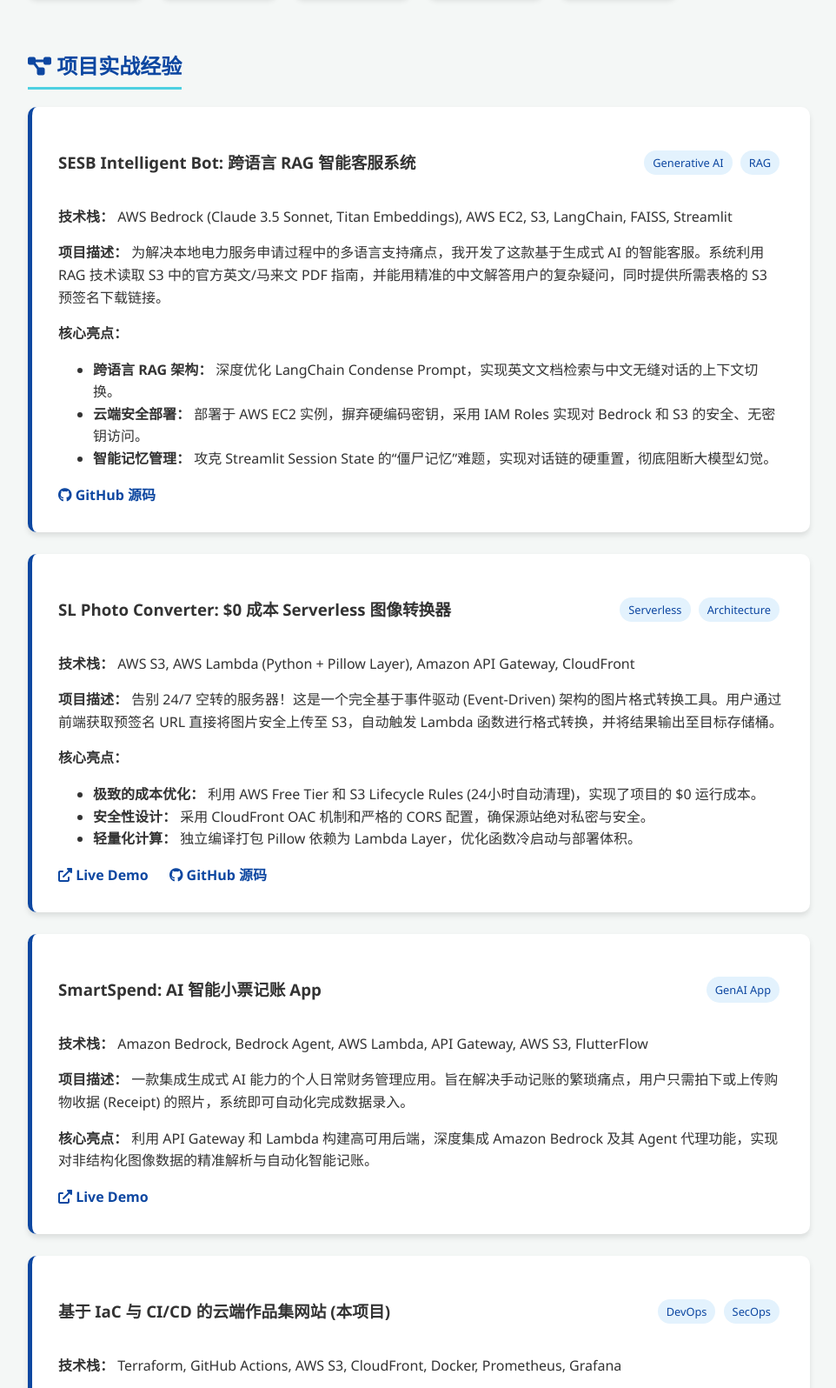
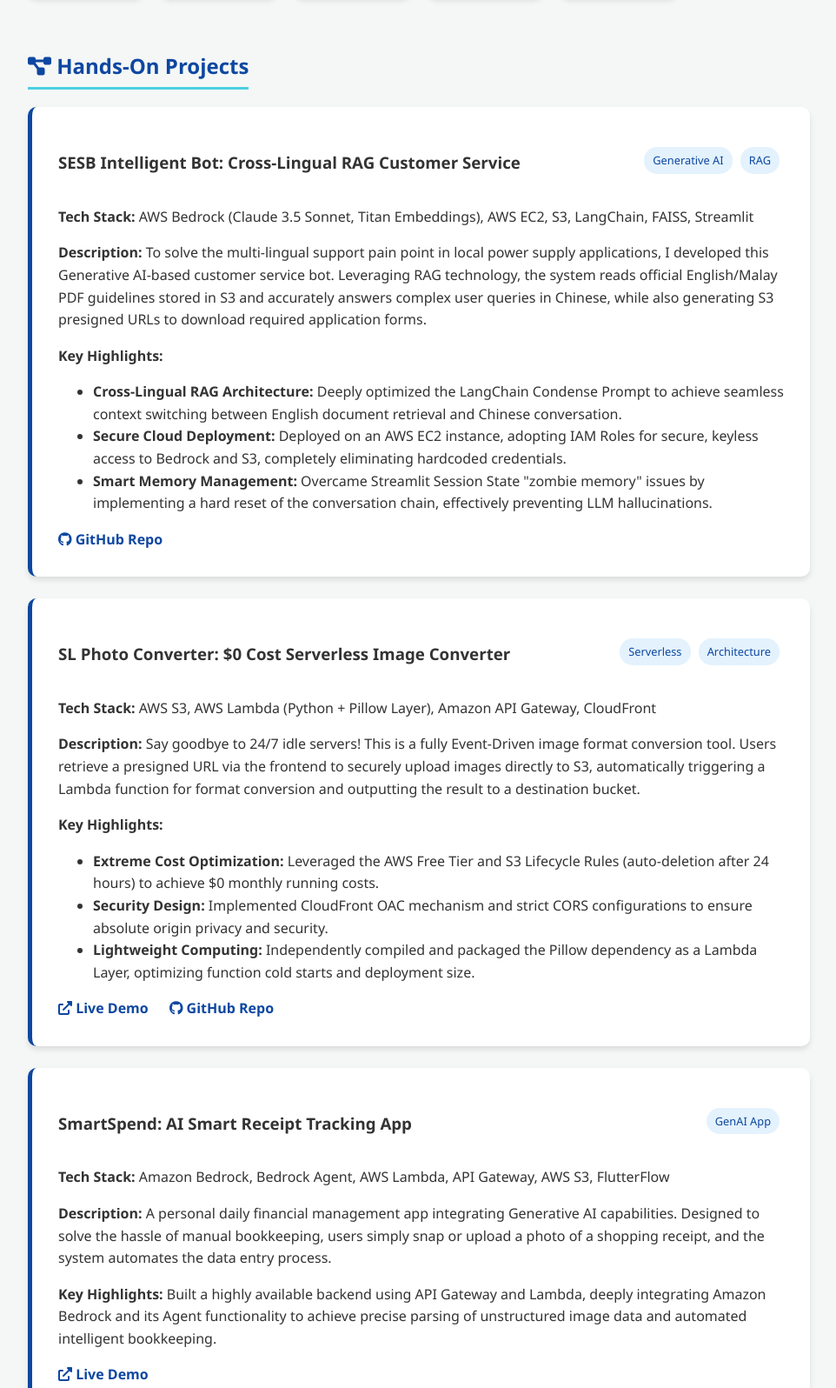
Before and after one commit to Shieliang/my-devops-portfolio, a plain HTML site: page src/index.html in a window 1280 px wide. Shown: the part 1204-2800 px from the top of the page at 87% size, without its empty margins (158-1120 px from the left). Drawn offline with Linux system fonts and the light colour scheme.

Commit message:
feat: translate entire portfolio to professional English for KL job market

```diff
--- a/src/index.html
+++ b/src/index.html
@@ -1,15 +1,15 @@
 <!DOCTYPE html>
-<html lang="zh-CN">
+<html lang="en">
 <head>
     <meta charset="UTF-8">
     <meta name="viewport" content="width=device-width, initial-scale=1.0">
     <title>Shieliang's DevOps Portfolio</title>
     <link rel="stylesheet" href="https://cdnjs.cloudflare.com/ajax/libs/font-awesome/6.0.0/css/all.min.css">
     <style>
-        /* 1. 基础全局样式 */
+        /* 1. Base Styles */
         :root {
-            --primary-color: #0d47a1; /* 深蓝色，代表云和信任 */
-            --secondary-color: #4dd0e1; /* 浅蓝色，代表速度和创新 */
+            --primary-color: #0d47a1; /* Deep blue for cloud and trust */
+            --secondary-color: #4dd0e1; /* Light blue for speed and innovation */
             --bg-color: #f4f7f6;
             --text-color: #333;
             --card-bg: #fff;
@@ -23,7 +23,7 @@
             line-height: 1.6;
         }
 
-        /* 2. 头部 (Hero Section) */
+        /* 2. Hero Section */
         header {
             background: linear-gradient(135deg, var(--primary-color) 0%, var(--secondary-color) 100%);
             color: white;
@@ -42,7 +42,7 @@
             opacity: 0.9;
         }
 
-        /* 3. 主体内容布局 */
+        /* 3. Main Container Layout */
         .container {
             max-width: 900px;
             margin: 40px auto;
@@ -60,7 +60,7 @@
             color: var(--primary-color);
         }
 
-        /* 4. 技能卡片 (Skills) */
+        /* 4. Skills Grid */
         .skills-grid {
             display: grid;
             grid-template-columns: repeat(auto-fit, minmax(120px, 1fr));
@@ -86,7 +86,7 @@
             margin-bottom: 10px;
         }
 
-        /* 5. 项目展示 (Project) */
+        /* 5. Project Cards */
         .project-card {
             background-color: var(--card-bg);
             padding: 30px;
@@ -108,9 +108,11 @@
             border-radius: 15px;
             font-size: 0.8rem;
             margin-right: 5px;
+            display: inline-block;
+            margin-bottom: 5px;
         }
 
-        /* 6. 联系方式 (Contact) */
+        /* 6. Contact Links */
         .contact-links {
             text-align: center;
             margin-top: 30px;
@@ -122,30 +124,35 @@
             font-size: 1.5rem;
             margin: 0 15px;
             transition: color 0.3s ease;
+            display: inline-flex;
+            align-items: center;
+            gap: 8px;
         }
 
         .contact-links a:hover {
             color: var(--secondary-color);
         }
 
-        /* 7. 响应式布局 (手机) */
+        /* 7. Responsive Design */
         @media (max-width: 600px) {
             header h1 { font-size: 2rem; }
             .container { margin: 20px auto; }
             .project-header { flex-direction: column; align-items: flex-start; }
+            .contact-links { display: flex; flex-direction: column; gap: 15px; }
+            .contact-links a { margin: 0; justify-content: center; }
         }
     </style>
 </head>
 <body>
 
     <header>
-        <h1>Shieliang</h1>
+        <h1>Shieliang Yong</h1>
         <p>Junior DevOps Engineer | Cloud Enthusiast</p>
     </header>
 
     <div class="container">
         <section id="about">
-            <h2><i class="fas fa-user"></i> 关于我 / About Me</h2>
+            <h2><i class="fas fa-user"></i> About Me</h2>
 
             <p style="font-size: 1.2rem; font-weight: bold; margin-bottom: 15px;">
                 <i class="fab fa-aws" style="color: #FF9900;"></i> AWS Certified Cloud & AI Practitioner | Junior Engineer
@@ -156,8 +163,8 @@
             </p>
 
             <p style="margin-top: 15px; color: #555;">
-                <i class="fab fa-windows" style="color: #0078D6;"></i> Working primarily in <strong>Windows 11 + WSL 2</strong> environment. <br>
-                <i class="fab fa-linux" style="color: #FCC624;"></i> 擅长解决“它在我的电脑上明明可以跑”的经典难题。
+                <i class="fab fa-windows" style="color: #0078D6;"></i> Working primarily in a <strong>Windows 11 + WSL 2</strong> environment. <br>
+                <i class="fab fa-linux" style="color: #FCC624;"></i> Expert at troubleshooting the classic <em>"It works on my machine"</em> dilemma.
             </p>
 
             <div style="margin-top: 20px; background-color: #f8f9fa; border-left: 4px solid #FF9900; padding: 12px 15px; border-radius: 0 4px 4px 0;">
@@ -168,7 +175,7 @@
         </section>
 
         <section id="skills">
-            <h2><i class="fas fa-tools"></i> 核心技能包</h2>
+            <h2><i class="fas fa-tools"></i> Core Skills</h2>
             <div class="skills-grid">
                 <div class="skill-item">
                     <i class="fab fa-aws" style="color: #FF9900;"></i>
@@ -184,7 +191,7 @@
                 </div>
                 <div class="skill-item">
                     <i class="fab fa-docker" style="color: #2496ed;"></i>
-                    <p>Docker / Docker Compose</p>
+                    <p>Docker / Compose</p>
                 </div>
                 <div class="skill-item">
                     <i class="fab fa-linux"></i>
@@ -198,7 +205,6 @@
                     <i class="fas fa-chart-line"></i>
                     <p>Monitoring (Grafana)</p>
                 </div>
-
                 <div class="skill-item">
                     <i class="fas fa-brain" style="color: #9c27b0;"></i>
                     <p>Generative AI & RAG</p>
@@ -219,61 +225,61 @@
         </section>
 
         <section id="project">
-            <h2><i class="fas fa-project-diagram"></i> 项目实战经验</h2>
+            <h2><i class="fas fa-project-diagram"></i> Hands-On Projects</h2>
 
             <div class="project-card" style="margin-bottom: 25px;">
                 <div class="project-header">
-                    <h3>SESB Intelligent Bot: 跨语言 RAG 智能客服系统</h3>
+                    <h3>SESB Intelligent Bot: Cross-Lingual RAG Customer Service</h3>
                     <div>
                         <span class="tag">Generative AI</span>
                         <span class="tag">RAG</span>
                     </div>
                 </div>
-                <p><strong>技术栈：</strong> AWS Bedrock (Claude 3.5 Sonnet, Titan Embeddings), AWS EC2, S3, LangChain, FAISS, Streamlit</p>
-                <p><strong>项目描述：</strong> 为解决本地电力服务申请过程中的多语言支持痛点，我开发了这款基于生成式 AI 的智能客服。系统利用 RAG 技术读取 S3 中的官方英文/马来文 PDF 指南，并能用精准的中文解答用户的复杂疑问，同时提供所需表格的 S3 预签名下载链接。</p>
-                <p><strong>核心亮点：</strong>
+                <p><strong>Tech Stack:</strong> AWS Bedrock (Claude 3.5 Sonnet, Titan Embeddings), AWS EC2, S3, LangChain, FAISS, Streamlit</p>
+                <p><strong>Description:</strong> To solve the multi-lingual support pain point in local power supply applications, I developed this Generative AI-based customer service bot. Leveraging RAG technology, the system reads official English/Malay PDF guidelines stored in S3 and accurately answers complex user queries in Chinese, while also generating S3 presigned URLs to download required application forms.</p>
+                <p><strong>Key Highlights:</strong>
                     <ul>
-                        <li><strong>跨语言 RAG 架构：</strong> 深度优化 LangChain Condense Prompt，实现英文文档检索与中文无缝对话的上下文切换。</li>
-                        <li><strong>云端安全部署：</strong> 部署于 AWS EC2 实例，摒弃硬编码密钥，采用 IAM Roles 实现对 Bedrock 和 S3 的安全、无密钥访问。</li>
-                        <li><strong>智能记忆管理：</strong> 攻克 Streamlit Session State 的“僵尸记忆”难题，实现对话链的硬重置，彻底阻断大模型幻觉。</li>
+                        <li><strong>Cross-Lingual RAG Architecture:</strong> Deeply optimized the LangChain Condense Prompt to achieve seamless context switching between English document retrieval and Chinese conversation.</li>
+                        <li><strong>Secure Cloud Deployment:</strong> Deployed on an AWS EC2 instance, adopting IAM Roles for secure, keyless access to Bedrock and S3, completely eliminating hardcoded credentials.</li>
+                        <li><strong>Smart Memory Management:</strong> Overcame Streamlit Session State "zombie memory" issues by implementing a hard reset of the conversation chain, effectively preventing LLM hallucinations.</li>
                     </ul>
                 </p>
                 <div style="margin-top: 15px;">
-                    <a href="https://github.com/Shieliang/SESB_Chatbot" target="_blank" style="color: var(--primary-color); text-decoration: none; font-weight: bold;"><i class="fab fa-github"></i> GitHub 源码</a>
+                    <a href="https://github.com/Shieliang/SESB_Chatbot" target="_blank" style="color: var(--primary-color); text-decoration: none; font-weight: bold;"><i class="fab fa-github"></i> GitHub Repo</a>
                 </div>
             </div>
 
             <div class="project-card" style="margin-bottom: 25px;">
                 <div class="project-header">
-                    <h3>SL Photo Converter: $0 成本 Serverless 图像转换器</h3>
+                    <h3>SL Photo Converter: $0 Cost Serverless Image Converter</h3>
                     <div>
                         <span class="tag">Serverless</span>
                         <span class="tag">Architecture</span>
                     </div>
                 </div>
-                <p><strong>技术栈：</strong> AWS S3, AWS Lambda (Python + Pillow Layer), Amazon API Gateway, CloudFront</p>
-                <p><strong>项目描述：</strong> 告别 24/7 空转的服务器！这是一个完全基于事件驱动 (Event-Driven) 架构的图片格式转换工具。用户通过前端获取预签名 URL 直接将图片安全上传至 S3，自动触发 Lambda 函数进行格式转换，并将结果输出至目标存储桶。</p>
-                <p><strong>核心亮点：</strong>
+                <p><strong>Tech Stack:</strong> AWS S3, AWS Lambda (Python + Pillow Layer), Amazon API Gateway, CloudFront</p>
+                <p><strong>Description:</strong> Say goodbye to 24/7 idle servers! This is a fully Event-Driven image format conversion tool. Users retrieve a presigned URL via the frontend to securely upload images directly to S3, automatically triggering a Lambda function for format conversion and outputting the result to a destination bucket.</p>
+                <p><strong>Key Highlights:</strong>
                     <ul>
-                        <li><strong>极致的成本优化：</strong> 利用 AWS Free Tier 和 S3 Lifecycle Rules (24小时自动清理)，实现了项目的 $0 运行成本。</li>
-                        <li><strong>安全性设计：</strong> 采用 CloudFront OAC 机制和严格的 CORS 配置，确保源站绝对私密与安全。</li>
-                        <li><strong>轻量化计算：</strong> 独立编译打包 Pillow 依赖为 Lambda Layer，优化函数冷启动与部署体积。</li>
+                        <li><strong>Extreme Cost Optimization:</strong> Leveraged the AWS Free Tier and S3 Lifecycle Rules (auto-deletion after 24 hours) to achieve $0 monthly running costs.</li>
+                        <li><strong>Security Design:</strong> Implemented CloudFront OAC mechanism and strict CORS configurations to ensure absolute origin privacy and security.</li>
+                        <li><strong>Lightweight Computing:</strong> Independently compiled and packaged the Pillow dependency as a Lambda Layer, optimizing function cold starts and deployment size.</li>
                     </ul>
                 </p>
                 <div style="margin-top: 15px;">
                     <a href="https://dm8g57umos2n0.cloudfront.net/" target="_blank" style="color: var(--primary-color); text-decoration: none; margin-right: 20px; font-weight: bold;"><i class="fas fa-external-link-alt"></i> Live Demo</a>
-                    <a href="https://github.com/Shieliang/SL_Photo_Converter" target="_blank" style="color: var(--primary-color); text-decoration: none; font-weight: bold;"><i class="fab fa-github"></i> GitHub 源码</a>
+                    <a href="https://github.com/Shieliang/SL_Photo_Converter" target="_blank" style="color: var(--primary-color); text-decoration: none; font-weight: bold;"><i class="fab fa-github"></i> GitHub Repo</a>
                 </div>
             </div>
 
             <div class="project-card" style="margin-bottom: 25px;">
                 <div class="project-header">
-                    <h3>SmartSpend: AI 智能小票记账 App</h3>
+                    <h3>SmartSpend: AI Smart Receipt Tracking App</h3>
                     <span class="tag">GenAI App</span>
                 </div>
-                <p><strong>技术栈：</strong> Amazon Bedrock, Bedrock Agent, AWS Lambda, API Gateway, AWS S3, FlutterFlow</p>
-                <p><strong>项目描述：</strong> 一款集成生成式 AI 能力的个人日常财务管理应用。旨在解决手动记账的繁琐痛点，用户只需拍下或上传购物收据 (Receipt) 的照片，系统即可自动化完成数据录入。</p>
-                <p><strong>核心亮点：</strong> 利用 API Gateway 和 Lambda 构建高可用后端，深度集成 Amazon Bedrock 及其 Agent 代理功能，实现对非结构化图像数据的精准解析与自动化智能记账。</p>
+                <p><strong>Tech Stack:</strong> Amazon Bedrock, Bedrock Agent, AWS Lambda, API Gateway, AWS S3, FlutterFlow</p>
+                <p><strong>Description:</strong> A personal daily financial management app integrating Generative AI capabilities. Designed to solve the hassle of manual bookkeeping, users simply snap or upload a photo of a shopping receipt, and the system automates the data entry process.</p>
+                <p><strong>Key Highlights:</strong> Built a highly available backend using API Gateway and Lambda, deeply integrating Amazon Bedrock and its Agent functionality to achieve precise parsing of unstructured image data and automated intelligent bookkeeping.</p>
                 <div style="margin-top: 15px;">
                     <a href="https://smart-spend-yvgbi2.flutterflow.app/authPage" target="_blank" style="color: var(--primary-color); text-decoration: none; font-weight: bold;"><i class="fas fa-external-link-alt"></i> Live Demo</a>
                 </div>
@@ -281,30 +287,30 @@
 
             <div class="project-card">
                 <div class="project-header">
-                    <h3>基于 IaC 与 CI/CD 的云端作品集网站 (本项目)</h3>
+                    <h3>Cloud Portfolio Website based on IaC & CI/CD (This Project)</h3>
                     <div>
                         <span class="tag">DevOps</span>
                         <span class="tag">SecOps</span>
                     </div>
                 </div>
-                <p><strong>技术栈：</strong> Terraform, GitHub Actions, AWS S3, CloudFront, Docker, Prometheus, Grafana</p>
-                <p><strong>项目描述：</strong> 本作品集网站的基础设施完全由 Terraform 声明式代码 (IaC) 部署。从零打通了代码到云端的持续集成与交付，并融入了企业级的云安全最佳实践与数据可观测性矩阵。</p>
-                <p><strong>核心亮点：</strong>
+                <p><strong>Tech Stack:</strong> Terraform, GitHub Actions, AWS S3, CloudFront, Docker, Prometheus, Grafana</p>
+                <p><strong>Description:</strong> The infrastructure of this portfolio website is completely deployed using Terraform declarative code (IaC). I built a continuous integration and delivery pipeline from scratch, incorporating enterprise-grade cloud security best practices and a data observability matrix.</p>
+                <p><strong>Key Highlights:</strong>
                     <ul>
-                        <li><strong>自动化流水线：</strong> 编写 GitHub Actions 工作流与带防呆机制的 Bash 脚本，实现提交即发布的无缝 CI/CD 闭环。</li>
-                        <li><strong>企业级安全加固：</strong> 抛弃传统的 S3 静态网站托管，采用 CloudFront OAC (Origin Access Control) 机制彻底锁死 S3 公网访问，严格遵循最小权限原则。</li>
-                        <li><strong>自动化监控大屏：</strong> 使用 Docker Compose 在本地拉起 Prometheus 监控栈，通过 Cron 定时任务抓取 AWS CloudWatch 流量指标，实现跨环境的数据可视化。</li>
+                        <li><strong>Automated Pipeline:</strong> Wrote GitHub Actions workflows and a fool-proof Bash script to achieve a seamless CI/CD loop (push-to-deploy).</li>
+                        <li><strong>Enterprise-Grade Security:</strong> Replaced traditional S3 static website hosting with the CloudFront OAC (Origin Access Control) mechanism to completely block public access to S3, strictly adhering to the principle of least privilege.</li>
+                        <li><strong>Automated Monitoring Dashboard:</strong> Spun up a local Prometheus monitoring stack using Docker Compose, fetching AWS CloudWatch traffic metrics via Cron jobs to achieve cross-environment data visualization.</li>
                     </ul>
                 </p>
                 <div style="margin-top: 15px;">
                     <a href="https://d16uuu8qayhp8j.cloudfront.net/" target="_blank" style="color: var(--primary-color); text-decoration: none; margin-right: 20px; font-weight: bold;"><i class="fas fa-external-link-alt"></i> Live Demo</a>
-                    <a href="https://github.com/Shieliang/my-devops-portfolio" target="_blank" style="color: var(--primary-color); text-decoration: none; font-weight: bold;"><i class="fab fa-github"></i> GitHub 源码</a>
+                    <a href="https://github.com/Shieliang/my-devops-portfolio" target="_blank" style="color: var(--primary-color); text-decoration: none; font-weight: bold;"><i class="fab fa-github"></i> GitHub Repo</a>
                 </div>
             </div>
         </section>
 
         <section id="contact">
-            <h2><i class="fas fa-paper-plane"></i> 找到我 (Connect with me)</h2>
+            <h2><i class="fas fa-paper-plane"></i> Let's Connect</h2>
             <div class="contact-links" style="display: flex; flex-wrap: wrap; justify-content: center; gap: 20px; margin-top: 20px;">
                 <a href="https://www.linkedin.com/in/shie-liang-yong" target="_blank" style="font-size: 1.2rem;">
                     <i class="fab fa-linkedin" style="color: #0077b5;"></i> LinkedIn
```
